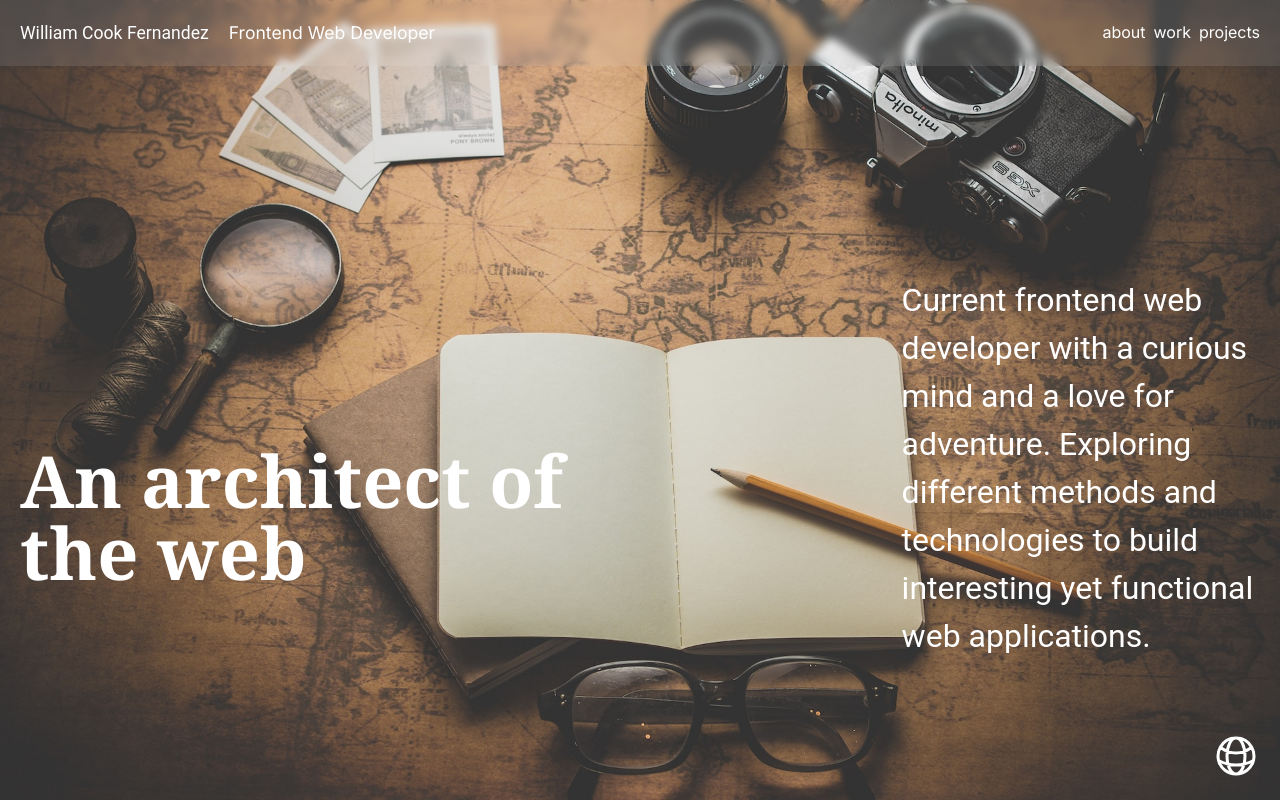
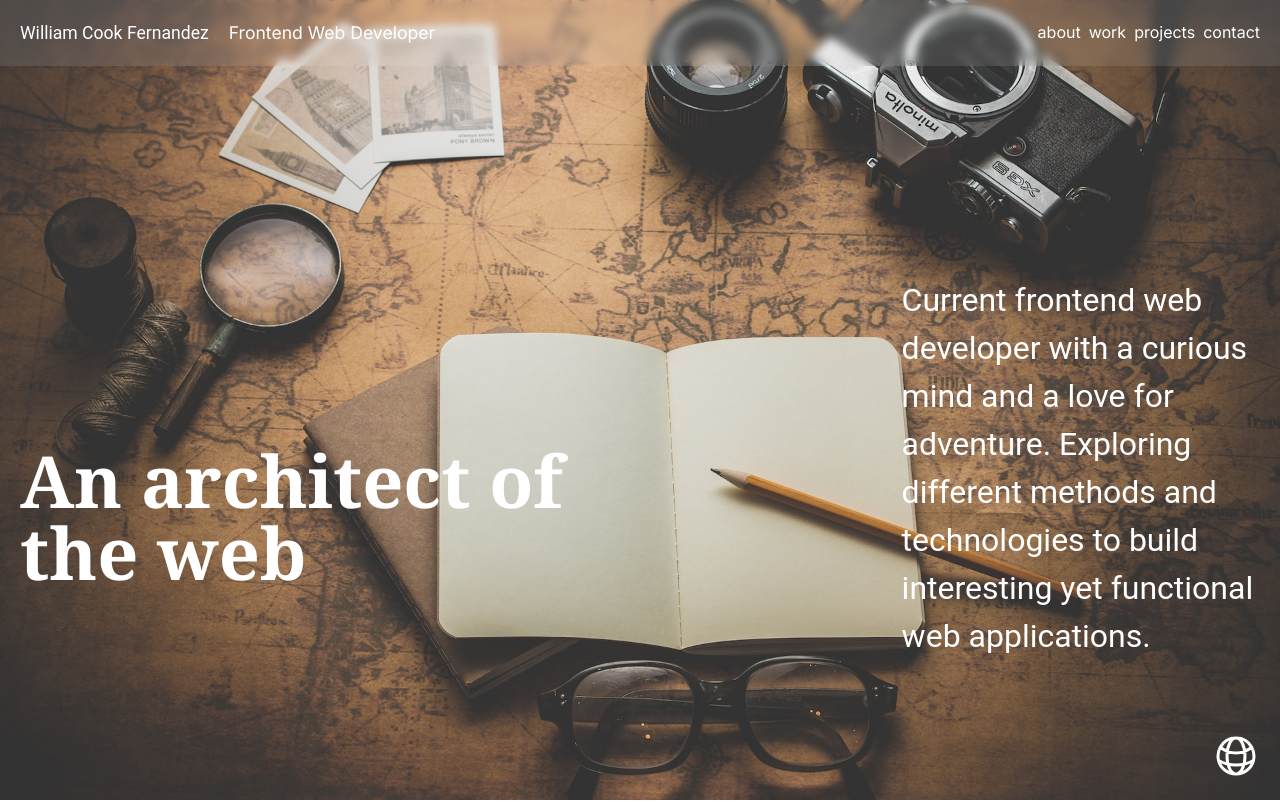
Before and after one commit to LongJourney47/Portfolio, a Next.js app: page / in a window 1280 px wide. Shown: the top 802 px of the page. Built offline with nearby package versions, Linux system fonts and the light colour scheme.

Commit message:
edit: transfered the social media globe icon to a new component, cleaned unused code, and made persistent throughout user scrolling like navbar.

```diff
--- /dev/null
+++ b/app/Components/GlobeIcon.tsx
@@ -0,0 +1,43 @@
+import React, { useState } from "react";
+import Image from "next/image";
+import Globe from "@/app/Images/Svg/globe.svg";
+import Social from "@/app/Components/Social";
+
+export default function GlobeIcon() {
+  const [isExpanded, setExpanded] = useState(false);
+  const [isPulsating, setPulsating] = useState(false);
+
+  const toggleExpansion = () => {
+    setExpanded(!isExpanded);
+    setPulsating(false);
+  };
+
+  const iconExpansion = () => {
+    setPulsating(true);
+  };
+  return (
+    <>
+      <div className="w-12 h-12 z-10 fixed right-0 bottom-0 w-12 h-12 cursor-pointer mb-5 mr-5">
+        <div>
+          <div
+            className={`w-12 h-12 relative mb-5 mr-5 ${
+              isPulsating ? "animate-pulse" : ""
+            }`}
+          >
+            <Image
+              alt="network globe icon"
+              src={Globe}
+              className="w-12 h-12"
+              onClick={toggleExpansion}
+            />
+          </div>
+        </div>
+        {isExpanded && (
+          <aside className=" fixed right-0 bottom-[24%] mb-5 mr-6 w-10 bg-white bg-opacity-10 backdrop-blur-sm p-2 transition-all transform translate-y-full br-5 rounded-md h-40">
+            <Social />
+          </aside>
+        )}
+      </div>
+    </>
+  );
+}
--- a/app/Components/Navbar.tsx
+++ b/app/Components/Navbar.tsx
@@ -1,29 +1,7 @@
 "use client";
-import React, { useState, useEffect } from "react";
+import React, { useEffect } from "react";
 
 const Navbar = () => {
-  // const [isExpanded, setExpanded] = useState(false);
-  // const [isPulsating, setPulsating] = useState(false);
-
-  // const toggleExpansion = () => {
-  //   setExpanded(!isExpanded);
-  //   setPulsating(false);
-  // };
-
-  // const iconExpansion = () => {
-  //   setPulsating(true);
-  // };
-  // window.addEventListener("scroll", function () {
-  //   // Calculate the scroll progress
-  //   let scrollProgress =
-  //     ((document.documentElement.scrollTop || document.body.scrollTop) /
-  //       (document.documentElement.scrollHeight -
-  //         document.documentElement.clientHeight)) *
-  //     100;
-
-  //   // Update the value of the progress bar
-  //   document.getElementById("scrollProgressBar").value = scrollProgress;
-  // });
   useEffect(() => {
     const handleScroll = () => {
       const scrollProgress =
@@ -57,27 +35,14 @@ const Navbar = () => {
           <a className="hover:line-through">about</a>
           <a className="hover:line-through">work</a>
           <a className="hover:line-through">projects</a>
-          {/* <div className="hover:line-through" onClick={iconExpansion}>
-                contact
-              </div> */}
+          <div className="hover:line-through">contact</div>
         </nav>
-
-        {/* <div className="relative top-16"></div> */}
-
-        {/* <progress
-          // id="scrollProgressBar"
-          max="100"
-          value="0"
-          className=" absolute w-full h-50 appearance-none left-0 border-none bottom--1 bg-transparent"
-        ></progress> */}
       </header>
-      {/* <div className=" border-t mr-5 ml-5 border-solid border-opacity-50 border-taupe-300"></div> */}
-      {/* <div className="relative top-16"></div> */}
       <progress
         id="scrollProgressBar"
         max="100"
         value="0"
-        className=" fixed top-16 z-10 w-full h-[1px] appearance-none left-0 border-none bottom--1 bg-transparent text-white"
+        className=" pl-5 pr-5 fixed top-16 z-10 w-full h-[1px] appearance-none left-0 border-none bottom--1 bg-transparent text-white"
       >
         {" "}
         <style jsx>{`
--- a/app/Components/Social.tsx
+++ b/app/Components/Social.tsx
@@ -5,26 +5,29 @@ import { SiReplit } from "react-icons/si";
 export default function Social() {
   return (
     <>
-      <aside>
+      <aside className="fixed">
         <ul>
           <li>
             <a href="https://github.com/LongJourney47" target="_blank">
-              <FiGithub className="text-[1.5em] mb-4"/>
+              <FiGithub className="text-[1.5em] mb-4" />
             </a>
           </li>
           <li>
-            <a href="https://www.linkedin.com/in/william-cook-fernandez-472121195/" target="_blank">
-              <FiLinkedin className="text-[1.5em] mb-4"/>
+            <a
+              href="https://www.linkedin.com/in/william-cook-fernandez-472121195/"
+              target="_blank"
+            >
+              <FiLinkedin className="text-[1.5em] mb-4" />
             </a>
           </li>
           <li>
             <a href="https://replit.com/@LongJourney47" target="_blank">
-              <SiReplit className="text-[1.5em] mb-4"/>
+              <SiReplit className="text-[1.5em] mb-4" />
             </a>
           </li>
           <li>
             <a href="https://codepen.io/your-work" target="_blank">
-              <ImCodepen className="text-[1.5em]"/>
+              <ImCodepen className="text-[1.5em]" />
             </a>
           </li>
         </ul>
--- a/app/Pages/Home/page.tsx
+++ b/app/Pages/Home/page.tsx
@@ -1,28 +1,13 @@
-import React, { useState, useEffect, useRef } from "react";
-// import Layout from '../Layout';
+import React from "react";
+
 import Image from "next/image";
 import Journey from "@/app/Images/journey.jpg";
-import Globe from "@/app/Images/Svg/globe.svg";
-import Social from "@/app/Components/Social";
 
 const Home: React.FC = () => {
-  const [isExpanded, setExpanded] = useState(false);
-  const [isPulsating, setPulsating] = useState(false);
-
-  const toggleExpansion = () => {
-    setExpanded(!isExpanded);
-    setPulsating(false);
-  };
-
-  const iconExpansion = () => {
-    setPulsating(true);
-  };
-
   return (
-    // <Layout>
     <div className="min-h-screen ">
       <Image
-        alt="wood desk with laptop and other tech items laid out"
+        alt="A map with a journal, pencil, camera, photos, rope, glasses, and magnifying glass laid out"
         src={Journey}
         layout="fill"
         objectFit="cover"
@@ -33,25 +18,6 @@ const Home: React.FC = () => {
 
       <section className="absolute text-white z-10 w-full h-full">
         <div>
-          {/* <header className="text-black-500 flex justify-between backdrop-blur-sm  pb-5 pt-5 bg-white bg-opacity-10 ">
-            <div className="w-1/2 flex pl-5">
-              <h1 className="pr-5 font-roboto text-[1.1em]">
-                William Cook Fernandez
-              </h1>
-              <h2 className="text-[1.1em]">Frontend Web Developer</h2>
-            </div>
-
-            <nav className="flex space-x-2 pr-5">
-              <a className="hover:line-through">about</a>
-              <a className="hover:line-through">work</a>
-              <a className="hover:line-through">projects</a>
-              <div className="hover:line-through" onClick={iconExpansion}>
-                contact
-              </div>
-            </nav>
-          </header> */}
-          {/* <div className=" border-t mr-5 ml-5 border-solid border-opacity-50 border-taupe-300"></div> */}
-
           <div className="absolute left-0 bottom-[24%] mb-5 ml-5 max-w-3xl max-h-52 text-7xl font-serif font-bold">
             An architect of <br /> the web
           </div>
@@ -61,32 +27,9 @@ const Home: React.FC = () => {
             adventure. Exploring different methods and technologies to build
             interesting yet functional web applications.
           </p>
-
-          <div className="w-12 h-12">
-            <div className="absolute right-0 bottom-0 w-12 h-12 cursor-pointer mb-5 mr-5">
-              <div
-                className={`w-12 h-12 relative mb-5 mr-5 ${
-                  isPulsating ? "animate-pulse" : ""
-                }`}
-              >
-                <Image
-                  alt="network globe icon"
-                  src={Globe}
-                  className="w-12 h-12"
-                  onClick={toggleExpansion}
-                />
-              </div>
-            </div>
-            {isExpanded && (
-              <aside className=" absolute  right-0 bottom-[24%] mb-5 mr-6 w-10 bg-white bg-opacity-10 backdrop-blur-sm p-2 transition-all transform translate-y-full br-5 rounded-md ...">
-                <Social />
-              </aside>
-            )}
-          </div>
         </div>
       </section>
     </div>
-    // </Layout>
   );
 };
 
--- a/app/page.tsx
+++ b/app/page.tsx
@@ -5,27 +5,13 @@ import Image from "next/image";
 import Journey from "@/app/Images/journey.jpg";
 import Globe from "@/app/Images/Svg/globe.svg";
 import Social from "@/app/Components/Social";
+import GlobeIcon from "./Components/GlobeIcon";
 import About from "./Pages/About/page";
 import Projects from "./Pages/Projects/page";
 import Skills from "./Pages/Skills/page";
 import Home from "./Pages/Home/page";
-// import Layout from "./Pages/Layout";
-import type { AppProps } from "next/app";
 
-export default function MyApp({ Component, pageProps }: AppProps) {
-  // const [isExpanded, setExpanded] = useState(false);
-  // const [isPulsating, setPulsating] = useState(false);
-
-  // const toggleExpansion = () => {
-  //   setExpanded(!isExpanded);
-  //   setPulsating(false);
-  // };
-
-  // const iconExpansion = () => {
-  //   setPulsating(true);
-  // };
-
-  // ...
+export default function MyApp() {
   useEffect(() => {
     (async () => {
       const LocomotiveScroll = (await import("locomotive-scroll")).default;
@@ -37,13 +23,12 @@ export default function MyApp({ Component, pageProps }: AppProps) {
       });
     })();
   }, []);
-  // ...
 
   return (
     <div>
       <Navbar></Navbar>
+      <GlobeIcon></GlobeIcon>
       <main className="flex flex-col gap-20">
-        {/* <Component {...pageProps} /> */}
         <Home />
 
         <About />
```
